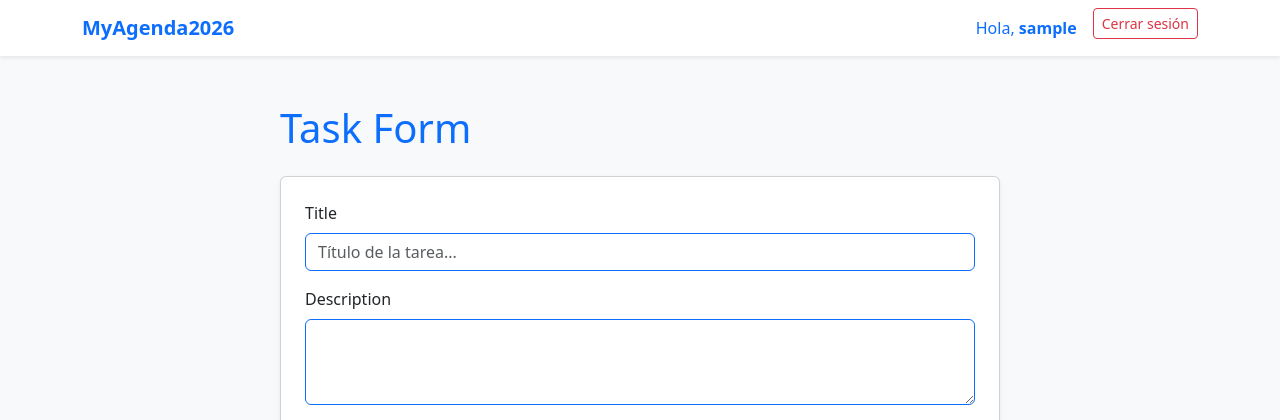
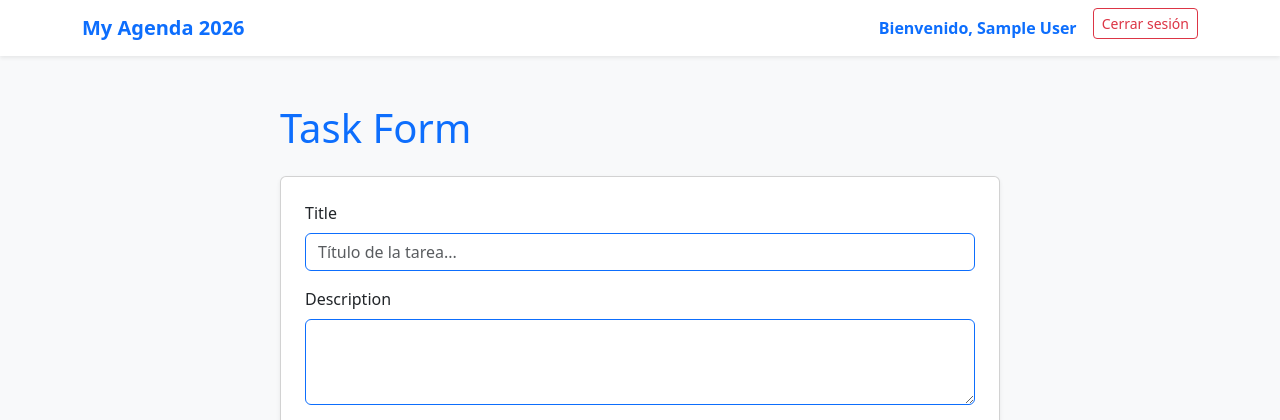
Before and after one commit to jairosypunto/agenda2026, a Django app: page /create/ in a window 1280 px wide. Shown: the top 420 px of the page. Run offline with Django 5.2, Linux system fonts and the light colour scheme; the visitor is signed in with stand-in values (Sample User, id 1); data that the repository does not hold is empty; some libraries are stand-ins or nearby versions.

Commit message:
Agrego el first name y last name en base.html

```diff
--- a/agenda/templates/base.html
+++ b/agenda/templates/base.html
@@ -16,10 +16,12 @@
   <body>
     <nav class="navbar navbar-expand-lg navbar-light bg-white shadow-sm mb-4">
       <div class="container">
-        <a class="navbar-brand" href="{% url 'task_list' %}">MyAgenda2026</a>
+        <a class="navbar-brand" href="{% url 'task_list' %}">My Agenda 2026</a>
         <div class="d-flex">
             {% if user.is_authenticated %}
-            <span class="navbar-text me-3 text-primary">Hola, <strong>{{ user.username }}</strong></span>
+                <span class="navbar-text me-3 text-primary">
+                     <strong> Bienvenido, {{ user.first_name }} {{ user.last_name }}</strong>
+                </span>
                 <form action="{% url 'logout' %}" method="post">
                   {% csrf_token %}
                   <button type="submit" class="btn btn-outline-danger btn-sm">Cerrar sesión</button>
```
Lines whose indentation alone changed are shown as unchanged.
